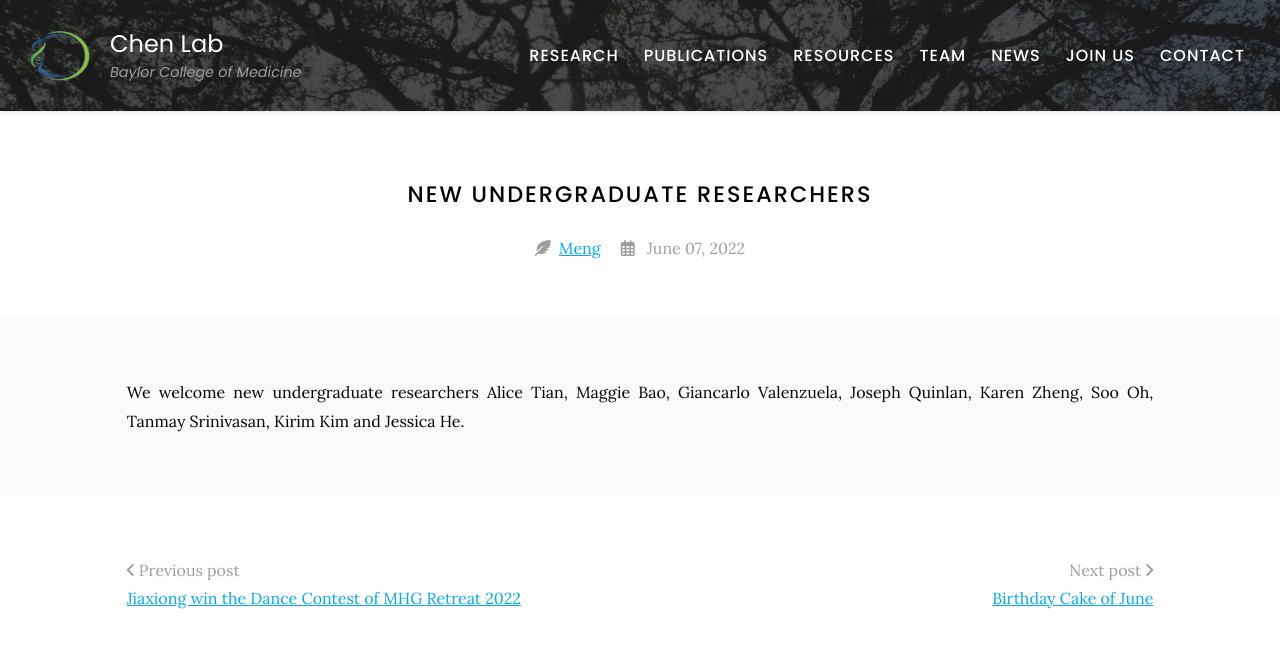
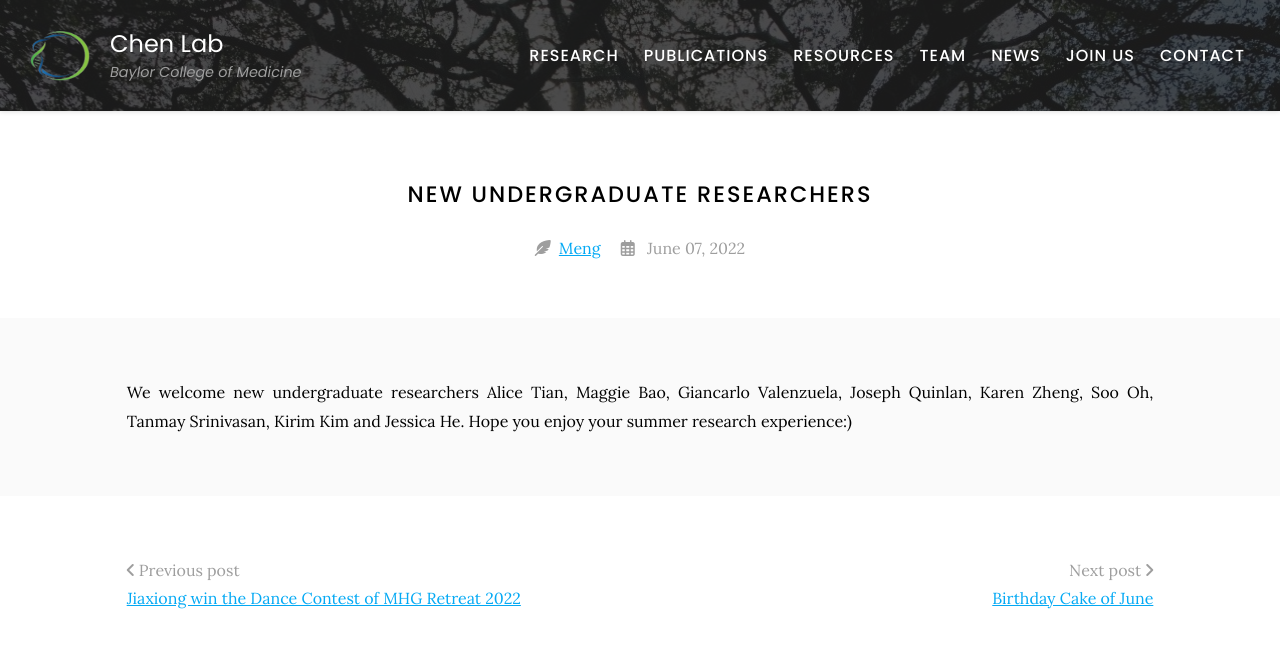
Before and after one commit to RCHENLAB/rchenlab.github.io, a Jekyll site: the page built from _posts/2022-06-07-new-undergraduates.md, in a window 1280 px wide, cut to the strip 0-673 px from the top of the page. Shown: the top 648 px of the strip. Built offline with Jekyll 4.4.1, drawn with Linux system fonts in a browser that asks for light colours.

Commit message:
Update 2022-06-07-new-undergraduates.md

```diff
--- a/_posts/2022-06-07-new-undergraduates.md
+++ b/_posts/2022-06-07-new-undergraduates.md
@@ -6,3 +6,4 @@ member: All
 ---
 
 We welcome new undergraduate researchers Alice Tian, Maggie Bao, Giancarlo Valenzuela, Joseph Quinlan, Karen Zheng, Soo Oh, Tanmay Srinivasan, Kirim Kim and Jessica He.
+Hope you enjoy your summer research experience:)
```
